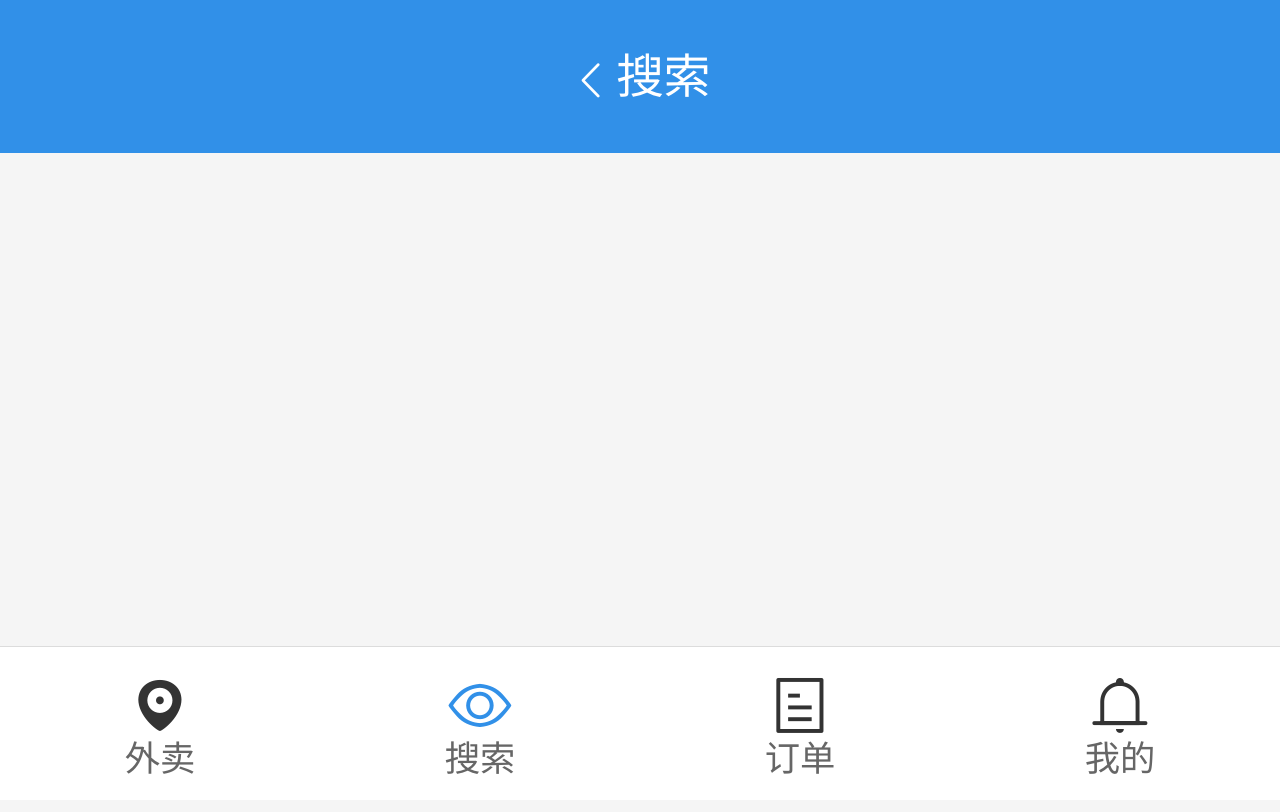
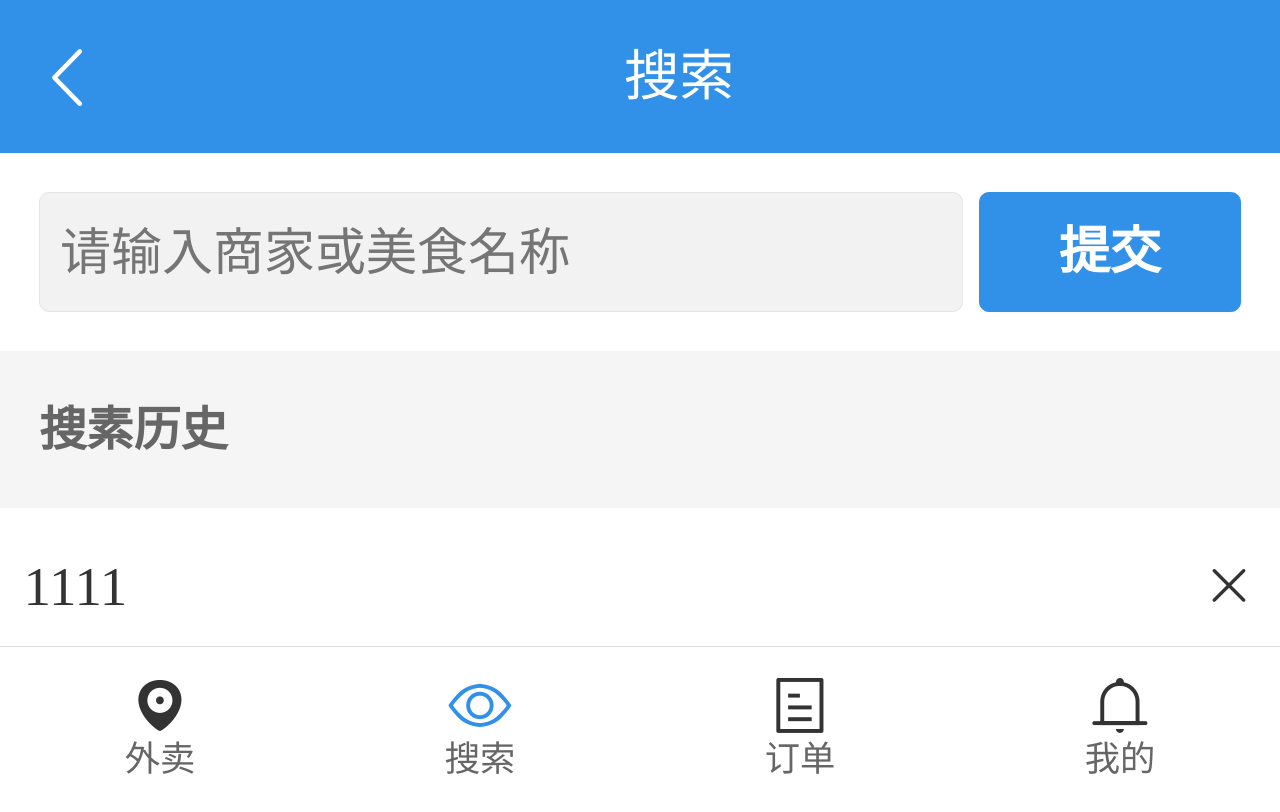
Before and after one commit to 18503973750/elm, a Vue app in the folder elm/app/: page /#/search in a window 1280 px wide. Shown: the top 812 px of the page. Built offline with nearby package versions, Linux system fonts and the light colour scheme; no server answers.

Commit message:
发发斯蒂芬阿斯蒂芬

```diff
--- a/elm/app/src/components/City/City.vue
+++ b/elm/app/src/components/City/City.vue
@@ -16,7 +16,7 @@
             <keep-alive include="City">
                 <ul>
                     <li v-for="item in list">
-                        <router-link :to="{name:'Waimai', query:{geohash:item.geohash}}">
+                        <router-link to="/waimai">
                             <h4>{{ item.name }} {{ item.geohash }}</h4>
                             <div>{{ item.address }}</div>
                         </router-link>
@@ -25,6 +25,30 @@
             </keep-alive>
             <div class="clear-all">清空所有</div>
         </div>
+
+        <!-- 左边菜单类别 -->
+        <div class="menu-title-list">
+            <div class="menu-title-item"
+                v-for='(menuItem, index) in menuList'
+                :class='isActive === index ? "active":"" '
+                v-if='menuItem.category && menuItem.dishes'
+                @click='jump(index)'></div>
+                {{ menuItem.category.categoryName }}
+            <div class="current" v-show='isActive === index'></div>
+        </div>
+        <!-- //右边菜品列表 -->
+        <div class="cate-list" :scrollTop.prop='scrollTop'>
+            <div class="cate-translate-container">
+                <div class="cate-item" v-for='menuItem in menuList' v-if=""></div>
+            </div>
+        </div>
+
+        <dl>
+           <dd @click="da">A</dd>
+           <dd @click="db">B</dd>
+       </dl>
+       <p v-show="showA">a页面</p>
+       <p v-show="showB">b页面</p>
     </div>
 </template>
 
@@ -36,7 +60,9 @@
             return {
                 cityName: null,
                 searchTxt:null,
-                list: null
+                list: null,
+                showA: true,
+                showB: false
             }
         },
         created() {
@@ -53,6 +79,14 @@
                     console.log(response.data);
                     this.list = response.data;
                 });
+            },
+            da() {
+                this.showA = true,
+                this.showB = false
+            },
+            db() {
+                this.showB = true,
+                this.showA = false
             }
         }
 
--- a/elm/app/src/components/search/Search.vue
+++ b/elm/app/src/components/search/Search.vue
@@ -1,20 +1,125 @@
 <template>
 	<div>
 		<div class="heard">
-			<i class="el-icon-arrow-left"></i>
+			<router-link to="waimai"><i class="el-icon-arrow-left"></i></router-link>
 			<span class="span1">搜索</span>
+		</div>
+		<form class="searchBox">
+			<input type="text" placeholder="请输入商家或美食名称" v-model="Restaurant">
+			<div class="submit" @click="submit">提交</div>
+		</form>
+		<div class="search_history">
+			<h4 class="title_restaurant">搜素历史</h4>
+			<ul>
+				<li><span class="history_text ellipsis">1111</span><i class="el-icon-close"></i></li>
+			</ul>
+			<footer class="clear_history">清空历史</footer>
 		</div>
 	</div>
 </template>
 
 <script>
+	let api = "http://cangdu.org:8001/v4/restaurants?geohash=31.22967,121.4762&keyword=肯德基";
 	export default {
-	name: "Search"
+		name: "Search",
+		data() {
+			return {
+				Restaurant: [],
+			}
+		},
+		methods: {
+			submit() {
+				if(this.Restaurant == "") {
+					alert("请输入商家或美食名称")
+				}
+			}
+		},
+		created() {
+            //图片验证码
+            this.$http.get(api).then((response) => {
+            	console.log(response.data);
+            	this.Restaurant = response.data;
+            });
+        }
 	}
 </script>
 
 <style scoped>
+	ul li {
+		background-color: #fff;
+		border-bottom: .025rem solid #e4e4e4;
+		font: .7rem/2rem Microsoft YaHei;
+		padding: 0 .3rem;
+		display: -ms-flexbox;
+		display: flex;
+		justify-content: space-between;
+		align-items: center;
+	}
+	footer {
+		background-color: #fff;
+		color: #3190e8;
+		font: .7rem/2rem Microsoft YaHei;
+		font-weight: 700;
+		text-align: center;
+	}
+	.ellipsis {
+	    overflow: hidden;
+	    text-overflow: ellipsis;
+	    white-space: nowrap;
+	}
+	.search_history .history_list .history_text {
+	    display: inline-block;
+	    width: 80%;
+	}
+	.search_history .history_list {
+		background-color: #fff;
+		border-bottom: .025rem solid #e4e4e4;
+		font: .7rem/2rem Microsoft YaHei;
+		padding: 0 .3rem;
+		display: flex;
+		align-items: center;
+		justify-content: space-between;
+	}
+	.title_restaurant {
+		font-size: .6rem;
+		line-height: 2rem;
+		text-indent: .5rem;
+		font-weight: 700;
+		color: #666;
+	}
+	.searchBox {
+		background-color: #fff;
+		padding: .5rem;
+		display: flex;
+	}
+	.searchBox input {
+		height: 1.5rem;
+		outline: 0;
+		font-size: .65rem;
+	}
+	.searchBox input {
+	    flex: 4;
+	    border: .025rem solid #e4e4e4;
+	    color: #333;
+	    border-radius: .125rem;
+	    background-color: #f2f2f2;
+	    padding: 0 .25rem;
+	}
+	.searchBox .submit {
+		text-align: center;
+		line-height: 1.5rem;
+	    flex: 1;
+	    border: .025rem solid #3190e8;
+	    margin-left: .2rem;
+	    font-size: .65rem;
+	    color: #fff;
+	    border-radius: .125rem;
+	    background-color: #3190e8;
+	    font-weight: 700;
+	    padding: 0 .25rem;
+	}
 	.heard{
+		padding: 0 .4rem;
 		text-align: center;
 		font-size: 0.6rem;
 		height: 1.95rem;
@@ -22,15 +127,15 @@ export default {
 		background-color: #3190e8;
 		line-height: 1.95rem;
 	}
+	.el-icon-arrow-left {
+		color: #fff;
+	}
 	.heard i{
-	display: inline-block;
-	vertical-align: middle;
+		float: left;
+		font-size: 1rem;
+		margin-top: .5rem;
 	}
-
-.span1,.span2{
-	font-size: 0.6rem;
-}
-.span2 a {
-	color: #ffffff;
+	.span1{
+		font-size: 0.7rem;
 	}
 </style>
--- a/elm/app/src/components/waimai/Waimai.vue
+++ b/elm/app/src/components/waimai/Waimai.vue
@@ -11,8 +11,8 @@
 </template>
 
 <script>
-    var currentPosition = document.documentElement.scrollTop || document.body.scrollTop;
-    currentPosition -= 10;
+
+
     import WaiOne from './WaiOne';
     import WaimaiTwo from './WaimaiTwo';
     export default {
@@ -21,27 +21,42 @@
             WaiOne,
             WaimaiTwo
         },
+        props: {
+            toBottom: {
+                type: Number,
+                default: 0
+            }
+        },
         methods: {
-            toTop(){
-                var gotoTop= function(){
+            toTop() {
+                document.documentElement.scrollTop = document.body.scrollTop = 0;
+            },
 
-                      if (currentPosition > 0) {
-                        window.scrollTo(0, currentPosition);
-                    }
-                    else {
-                        window.scrollTo(0, 0);
-                        clearInterval(timer);
-                        timer = null;
-                    }
+            //回到顶部
+            handleScroll () {
+
+                var top = document.getElementsByClassName('top')[0];
+                var scrollTop = document.documentElement.scrollTop || document.body.scrollTop
+
+                if(scrollTop >= 400) {
+                    console.log("超过100");
+                    top.style.display = 'block';
+                    top.style.opacity = 1;
+                }else {
+                    top.style.display = 'none';
+                    top.style.opacity = 0;
                 }
-                var timer=setInterval(gotoTop,1);
             }
+        },
+        mounted() {
+            window.addEventListener('scroll', this.handleScroll)
         }
     }
 </script>
 
 <style scoped>
     .top {
+        display: none;
         position: fixed;
         right: 1rem;
         bottom: 2.5rem;
@@ -52,6 +67,8 @@
         border: 1px solid #3190e8;
         color: #3190e8;
         text-align: center;
+        transition: all .5s linear;
+        opacity: 0;
     }
     .top::before {
         display: block;
```
Lines whose indentation alone changed are shown as unchanged.
